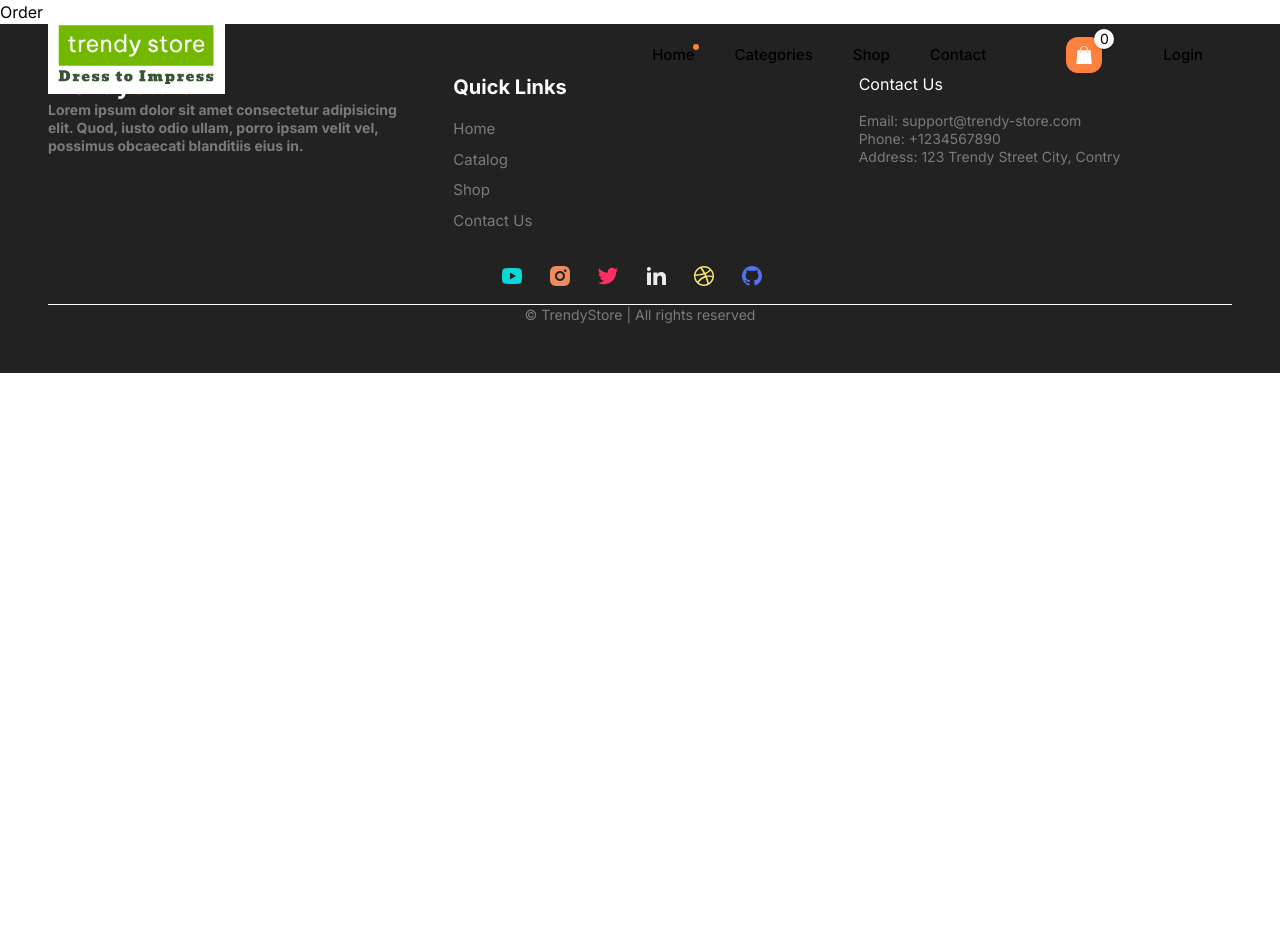
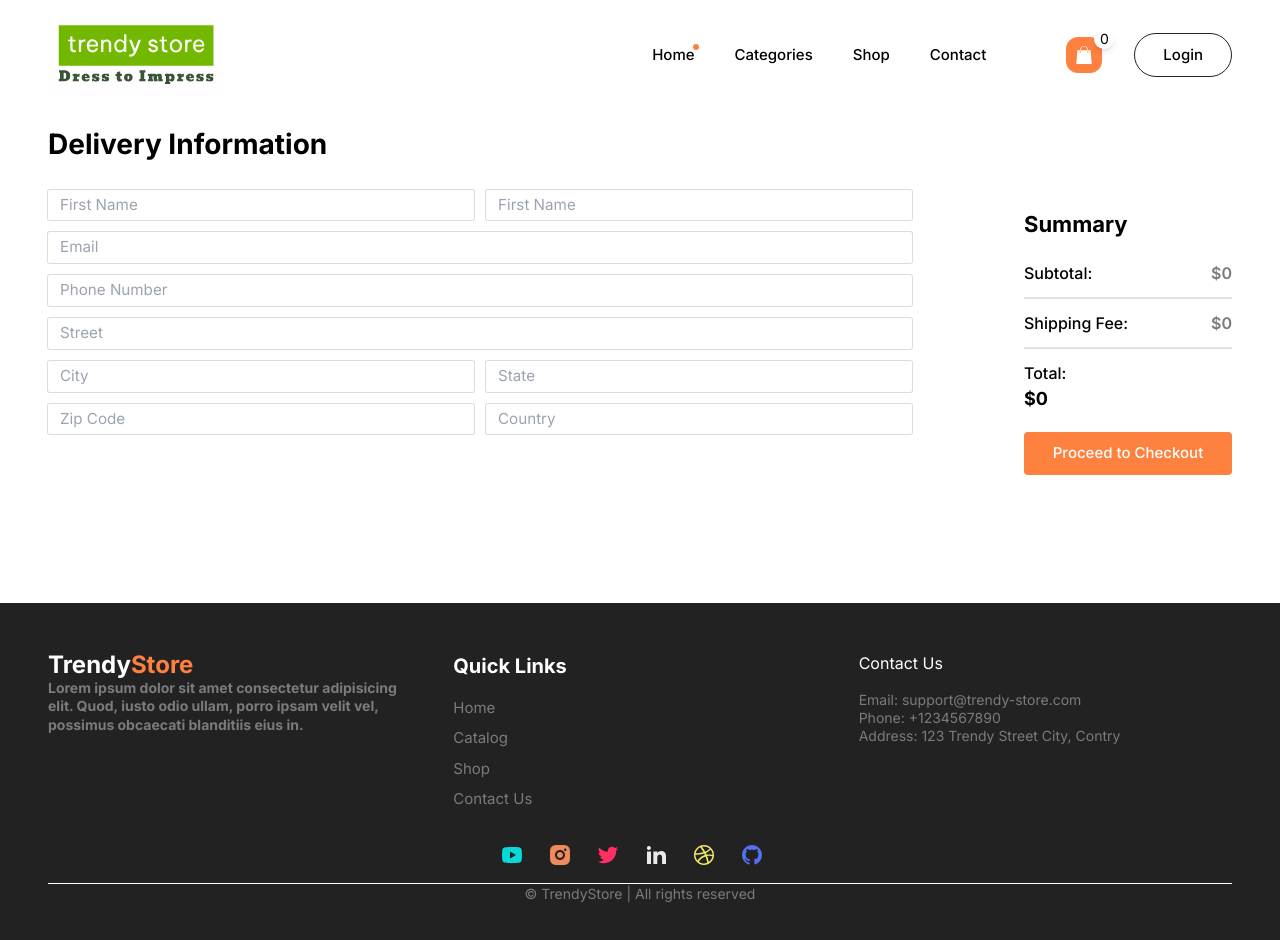
Before and after one commit to sttallev99/trendy-shop, a React (Vite) app: page /order in a window 1280 px wide. Shown: the top 940 px of the page. Before the commit the page ends 800 px from the top, so only its background shows below. Built offline with nearby package versions, Linux system fonts and the light colour scheme; a web font is replaced by a local one.

Commit message:
Add "Enter coupon code" at cart page and customize Order page

```diff
--- a/src/pages/Cart.jsx
+++ b/src/pages/Cart.jsx
@@ -72,6 +72,13 @@ const Cart = () => {
               Proceed to Checkout
               </button>
             </div>
+            <div className='flex flex-1 flex-col gap-2'>
+              <p className='text-black bold-22 mb-2'>Your coupon code enter here:</p>
+              <div className='flex flex-row w-[70%]'>
+                <input type="text" name='couponCode' placeholder='Coupon code' className='bg-primary border p-2 pl-4 outline-none flex-1'/>
+                <button className='text-white bg-black p-2 pl-4 pr-4 cursor-pointer'>Submit</button>
+              </div>
+            </div>
         </div>
       </div>
     </section>
--- a/src/pages/Order.jsx
+++ b/src/pages/Order.jsx
@@ -1,10 +1,111 @@
-import React from 'react'
+import React, { useContext } from 'react'
+import { ShopContext } from '../context/ShopContext'
 
 const Order = () => {
+  const {getTotalCartAmount} = useContext(ShopContext);
+
   return (
-    <div>
-      Order
-    </div>
+    <section className='max-padd-container py-28 xl:py-32'>
+      <form action="" className='flex flex-col xl:flex-row gap-20 xl:gap-28'>
+        {/*deliery information*/}
+        <div className='flex flex-1 flex-col gap-3 text-[95%]'>
+          <h3 className='bold-28 mb-4'>Delivery Information</h3>
+          <div className='flex gap-3'>
+            <input
+              type="text"
+              name='firstName'
+              placeholder='First Name'
+              className='ring-1 ring-slate-900/15 p-1 pl-3 rounded-sm outline-none w-1/2'
+              required
+            />
+            <input
+              type="text"
+              name='firstName'
+              placeholder='First Name'
+              className='ring-1 ring-slate-900/15 p-1 pl-3 rounded-sm outline-none w-1/2'
+              required
+            />
+          </div>
+          <input
+            type="email"
+            name='email'
+            placeholder='Email'
+            className='ring-1 ring-slate-900/15 p-1 pl-3 rounded-sm outline-none'
+            required
+          />
+          <input
+            type="text"
+            name='phone'
+            placeholder='Phone Number'
+            className='ring-1 ring-slate-900/15 p-1 pl-3 rounded-sm outline-none'
+            required
+          />
+          <input
+            type="text"
+            name='street'
+            placeholder='Street'
+            className='ring-1 ring-slate-900/15 p-1 pl-3 rounded-sm outline-none'
+            required
+          />
+          <div className='flex gap-3'>
+            <input
+              type="text"
+              name='city'
+              placeholder='City'
+              className='ring-1 ring-slate-900/15 p-1 pl-3 rounded-sm outline-none w-1/2'
+              required
+            />
+            <input
+              type="text"
+              name='state'
+              placeholder='State'
+              className='ring-1 ring-slate-900/15 p-1 pl-3 rounded-sm outline-none w-1/2'
+              required
+            />
+          </div>
+          <div className='flex gap-3'>
+            <input
+              type="text"
+              name='zipcode'
+              placeholder='Zip Code'
+              className='ring-1 ring-slate-900/15 p-1 pl-3 rounded-sm outline-none w-1/2'
+              required
+            />
+            <input
+              type="text"
+              name='country'
+              placeholder='Country'
+              className='ring-1 ring-slate-900/15 p-1 pl-3 rounded-sm outline-none w-1/2'
+              required
+            />
+          </div>
+        </div>
+        <div className='flex flex-col xl:flex-row gap-20 mt-20'>
+            <div className='flex flex-1 flex-col gap-2'>
+              <h4 className='bold-22'>Summary</h4>
+              <div>
+                <div className='flexBetween py-3'>
+                  <h4 className='medium-16'>Subtotal:</h4>
+                  <h4 className='text-gray-30 font-semibold'>${getTotalCartAmount()}</h4>
+                </div>
+                <hr className='h-[2px] bg-slate-900/15'/>
+                <div className='flexBetween py-3'>
+                  <h4 className='medium-16'>Shipping Fee:</h4>
+                  <h4 className='text-gray-30 font-semibold'>${getTotalCartAmount() === 0 ? 0 : 2}</h4>
+                </div>
+                <hr className='h-[2px] bg-slate-900/15'/>
+                <div className='flexBetweeen py-3'>
+                  <h4 className='medium-16'>Total:</h4>
+                  <h4 className='bold-18'>${getTotalCartAmount() === 0 ? 0 : getTotalCartAmount() + 2}</h4>
+                </div>
+              </div>
+              <button onClick={() => navigate("/order")} className='btn-secondary w-52 rounded'>
+              Proceed to Checkout
+              </button>
+            </div>
+        </div>
+      </form>
+    </section>
   )
 }
 
```
